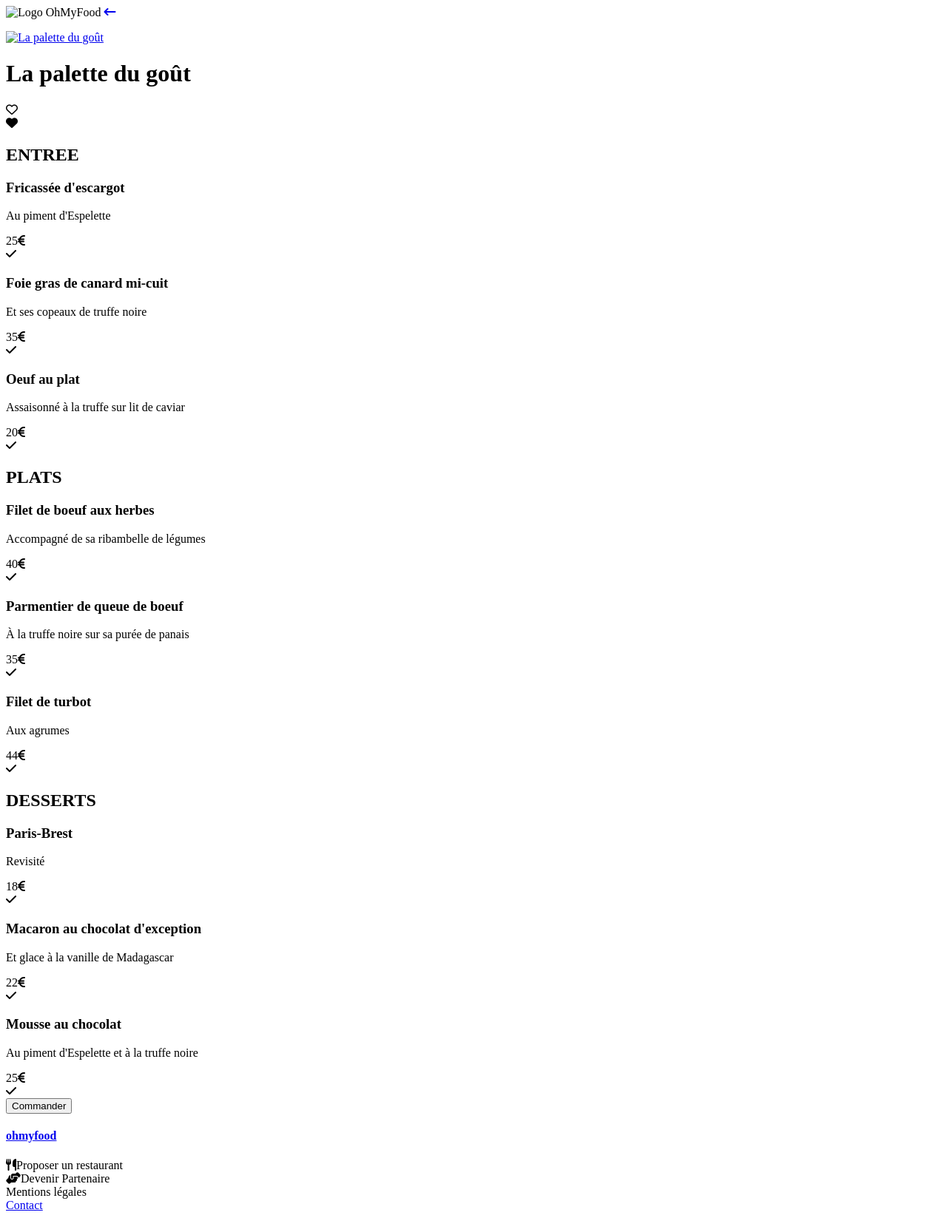
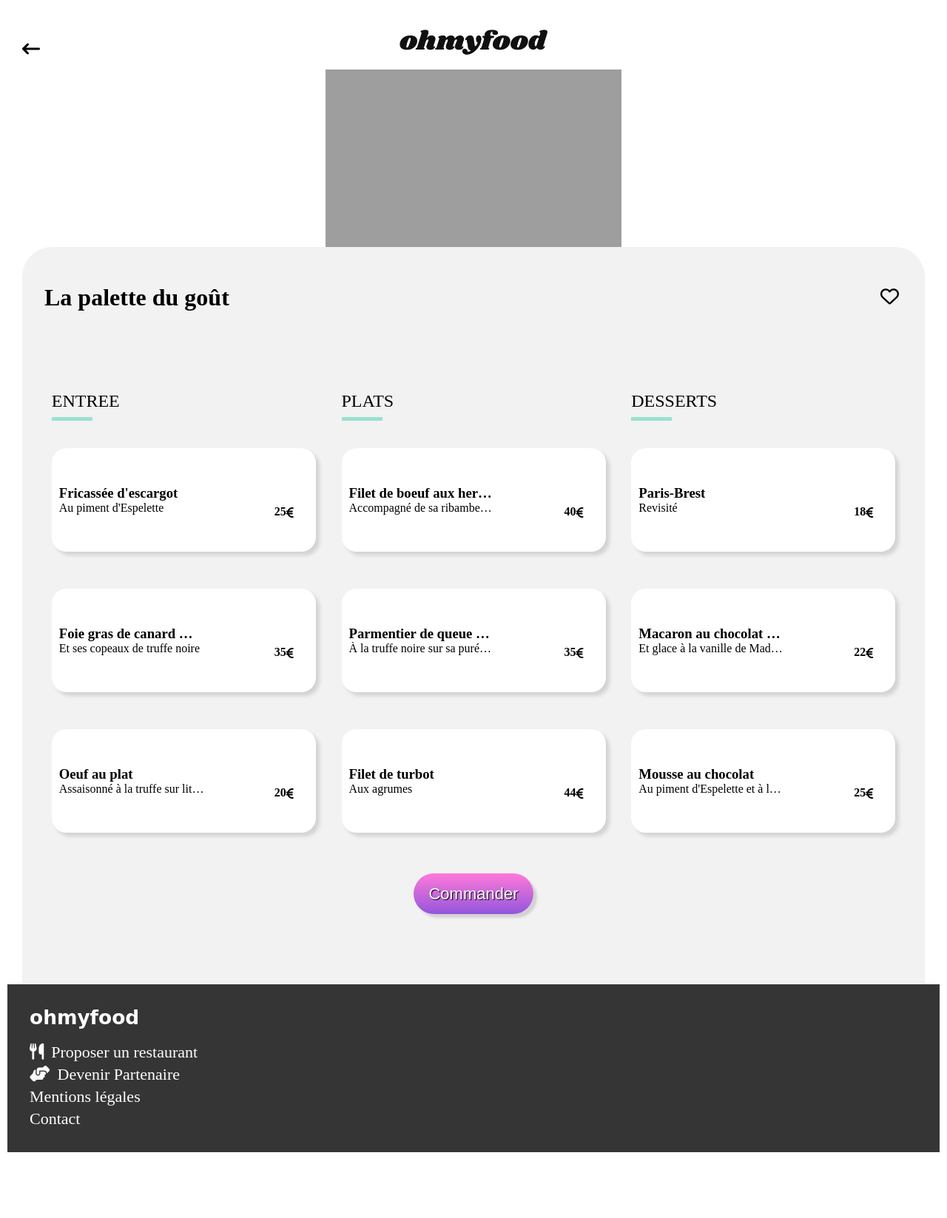
Before and after one commit to diafi/TraorePapa_Ohmyfood, a plain HTML site: page pages/palettedugout.html in a window 1280 px wide. Shown: the whole page at 74% size. After the commit the page ends 1558 px from the top, so only its background shows below. Drawn offline with nearby package versions, Linux system fonts and the light colour scheme; files that its build step writes are made by us from their sources; the site is published under a folder, as on GitHub Pages, so addresses that start at the root find nothing.

Commit message:
update path directory

```diff
--- a/pages/lanoteenchantee.html
+++ b/pages/lanoteenchantee.html
@@ -8,16 +8,16 @@
     <script src="https://kit.fontawesome.com/c95455a0f2.js" crossorigin="anonymous"></script>
     <link rel="preconnect" href="https://fonts.gstatic.com/">
     <link rel="stylesheet" href="https://fonts.googleapis.com/css?family=Roboto" >
-    <link rel="stylesheet" href="/style.css">
+    <link rel="stylesheet" href="../style.css">
 </head>
 <body>
     <div class="container-grid">
         <header>
-            <img class="logo" src="/images/logo/ohmyfood.png" alt="Logo OhMyFood">
+            <img class="logo" src="../images/logo/ohmyfood.png" alt="Logo OhMyFood">
             <a href="/index.html"> <i class='fa-solid fa-arrow-left-long header-arrow'></i> </a>
         </header>
         <main>
-            <p><a href="./lanoteenchantee.html"><img src="/images/restaurants/stil-u2Lp8tXIcjw-unsplash.jpg" alt="La note enchantée"></a></p>
+            <p><a href="./lanoteenchantee.html"><img src="../images/restaurants/stil-u2Lp8tXIcjw-unsplash.jpg" alt="La note enchantée"></a></p>
             <div class="resto">
                 <div class="name-restaurant">
                     <div class="text-restaurant"><h1>La note enchantée</h1></div>
@@ -120,7 +120,7 @@
 
         </main>
         <footer>
-            <div><a href="/index.html"><h4>ohmyfood</h4></a></div>
+            <div><a href="../index.html"><h4>ohmyfood</h4></a></div>
             <div><i class="fa-solid fa-utensils"></i><span>Proposer un restaurant</span></div>
             <div><i class="fa-solid fa-handshake-angle"></i><span>Devenir Partenaire</span></div>
             <div>Mentions légales</div>
--- a/pages/palettedugout.html
+++ b/pages/palettedugout.html
@@ -8,16 +8,16 @@
     <script src="https://kit.fontawesome.com/c95455a0f2.js" crossorigin="anonymous"></script>
     <link rel="preconnect" href="https://fonts.gstatic.com/">
     <link rel="stylesheet" href="https://fonts.googleapis.com/css?family=Roboto" >
-    <link rel="stylesheet" href="/style.css">
+    <link rel="stylesheet" href="../style.css">
 </head>
 <body>
     <div class="container-grid">
         <header>
-            <img class="logo" src="/images/logo/ohmyfood.png" alt="Logo OhMyFood">
+            <img class="logo" src="../images/logo/ohmyfood.png" alt="Logo OhMyFood">
             <a href="/index.html"> <i class='fa-solid fa-arrow-left-long header-arrow'></i> </a>
         </header>
         <main>
-            <p><a href="./palettedugout.html"><img src="/images/restaurants/jay-wennington-N_Y88TWmGwA-unsplash.jpg" alt="La palette du goût"></a></p>
+            <p><a href="./palettedugout.html"><img src="../images/restaurants/jay-wennington-N_Y88TWmGwA-unsplash.jpg" alt="La palette du goût"></a></p>
             <div class="resto">
                 <div class="name-restaurant">
                     <div class="text-restaurant"><h1>La palette du goût</h1></div>
@@ -120,7 +120,7 @@
 
         </main>
         <footer>
-            <div><a href="/index.html"><h4>ohmyfood</h4></a></div>
+            <div><a href="../index.html"><h4>ohmyfood</h4></a></div>
             <div><i class="fa-solid fa-utensils"></i><span>Proposer un restaurant</span></div>
             <div><i class="fa-solid fa-handshake-angle"></i><span>Devenir Partenaire</span></div>
             <div>Mentions légales</div>
--- a/style.scss
+++ b/style.scss
@@ -22,6 +22,11 @@
     animation: loader 200ms 3s forwards;
     transform-origin: top;
 
+
+}
+
+.loader i{
+    color: #FF79DA;
 }
 @keyframes loader{
     from{
```
Also changed, not shown: pages/ledelicedessens.html (+4 -4 lines).
